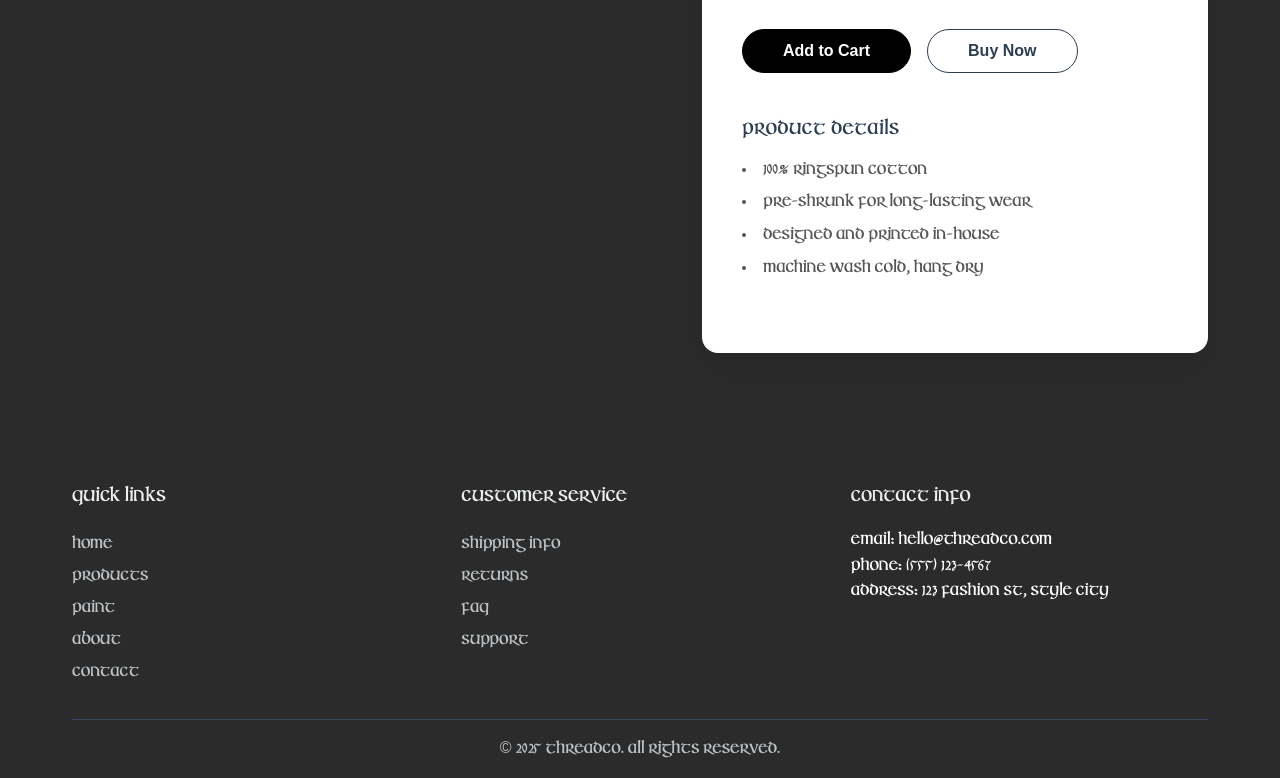
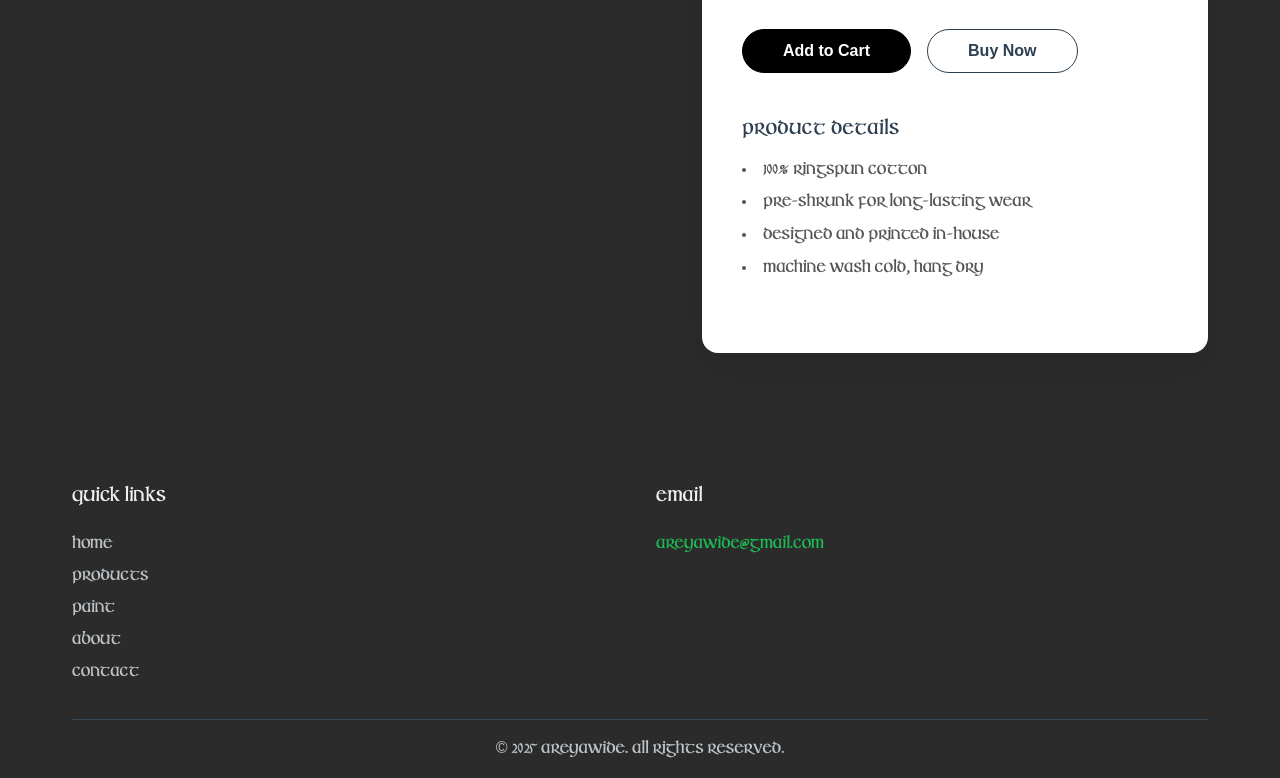
Before and after one commit to jamiekeane02/areyawide, a website: page appreciate-every-rollie-tee.html in a window 1280 px wide. Shown: the part 867-1645 px from the top of the page. Drawn offline with nearby package versions, Linux system fonts and the light colour scheme.

Commit message:
tidied up footer

```diff
--- a/appreciate-every-rollie-tee.html
+++ b/appreciate-every-rollie-tee.html
@@ -10,9 +10,9 @@
 <body>
 <header>
 <nav>
-<div class="logo">
+<a class="logo" href="index.html#home">
   <span id="typed-logo"></span>
-</div>
+</a>
 <ul class="nav-links">
   <li><a href="index.html#home">Home</a></li>
   <li><a href="products.html">Products</a></li>
@@ -95,26 +95,15 @@
                     <li><a href="index.html#contact">Contact</a></li>
                 </ul>
             </div>
-            <div class="footer-section">
-                <h3>Customer Service</h3>
+            <div class="footer-section footer-contact">
+                <h3>Email</h3>
                 <ul>
-                    <li><a href="#shipping">Shipping Info</a></li>
-                    <li><a href="#returns">Returns</a></li>
-                    <li><a href="#faq">FAQ</a></li>
-                    <li><a href="#support">Support</a></li>
-                </ul>
-            </div>
-            <div class="footer-section">
-                <h3>Contact Info</h3>
-                <ul>
-                    <li>Email: hello@threadco.com</li>
-                    <li>Phone: (555) 123-4567</li>
-                    <li>Address: 123 Fashion St, Style City</li>
+                    <li><a href="mailto:areyawide@gmail.com">areyawide@gmail.com</a></li>
                 </ul>
             </div>
         </div>
         <div class="footer-bottom">
-            <p>&copy; 2025 ThreadCo. All rights reserved.</p>
+            <p>&copy; 2025 areyawide. All rights reserved.</p>
         </div>
     </div>
 </footer>
--- a/styles.css
+++ b/styles.css
@@ -43,6 +43,7 @@ nav {
     overflow: hidden;
     display: flex;
     align-items: center;
+    text-decoration: none;
 }
 #typed-logo {
     color: #1DB954;
@@ -447,9 +448,10 @@ footer {
 }
 .footer-content {
     display: grid;
-    grid-template-columns: repeat(auto-fit, minmax(250px, 1fr));
+    grid-template-columns: repeat(auto-fit, minmax(220px, 1fr));
     gap: 2rem;
     margin-bottom: 2rem;
+    align-items: stretch;
 }
 .footer-section h3 {
     margin-bottom: 1rem;
@@ -457,6 +459,8 @@ footer {
 }
 .footer-section ul {
     list-style: none;
+    margin: 0;
+    padding: 0;
 }
 .footer-section a {
     color: #bdc3c7;
@@ -466,6 +470,12 @@ footer {
 }
 .footer-section a:hover {
     color: #e74c3c;
+}
+.footer-contact a {
+    color: #1DB954;
+}
+.footer-contact a:hover {
+    color: #68ff6f;
 }
 .footer-bottom {
     border-top: 1px solid #34495e;
@@ -824,4 +834,7 @@ footer {
     #paint-canvas {
         max-width: 100%;
     }
+    .footer-content {
+        grid-template-columns: 1fr;
+    }
 }
```
Also changed, not shown: index.html (+6 -17 lines), paint.html (+6 -17 lines), products.html (+6 -17 lines).
